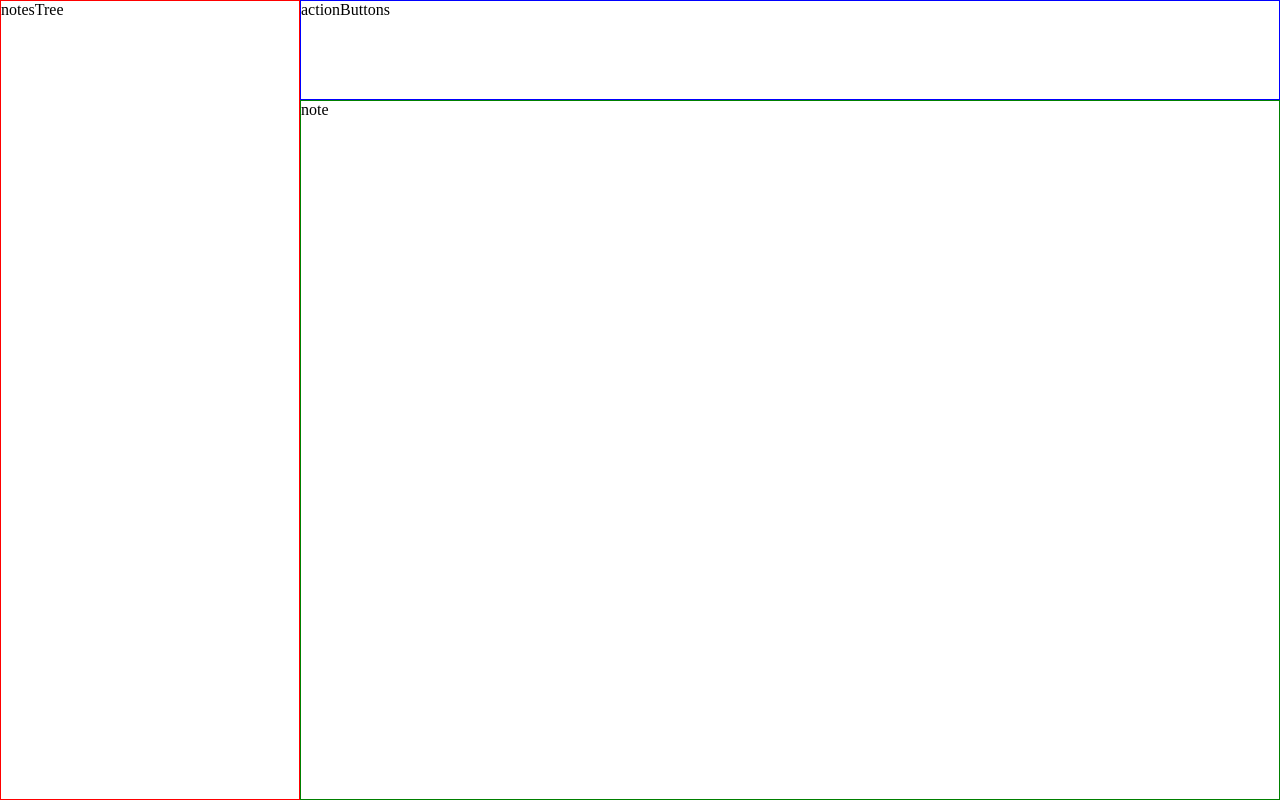
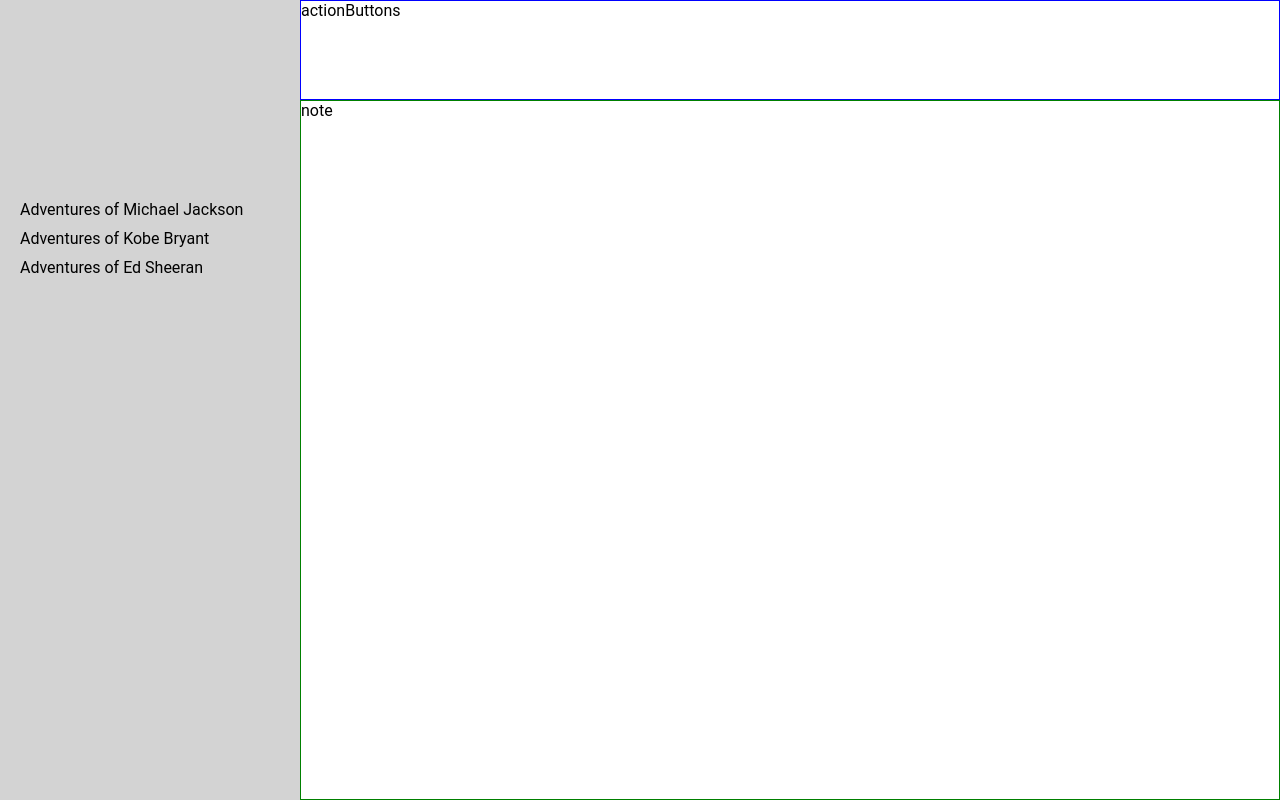
Before and after one commit to asanovarthur/react-strong-middle-app, a React (Create React App) app: page /#/dashboard in a window 1280 px wide. Built offline with nearby package versions, Linux system fonts and the light colour scheme.

Commit message:
= notes tree wip

```diff
--- a/src/assets/scss/App.scss
+++ b/src/assets/scss/App.scss
@@ -1,4 +1,7 @@
 body {
   margin: 0;
   padding: 0;
+  font-family: "Roboto", sans-serif;
+  font-weight: 400;
+  font-size: 16px;
 }
--- a/src/scenes/Dashboard/Dashboard.module.scss
+++ b/src/scenes/Dashboard/Dashboard.module.scss
@@ -6,8 +6,15 @@
   height: 100vh;
 
   .tree {
-    border: 1px solid red;
+    background-color: #d3d3d3;
+    padding: 200px 20px;
     grid-area: t;
+
+    .treeElement {
+      &:not(:last-of-type) {
+        margin-bottom: 10px;
+      }
+    }
   }
 
   .buttons {
--- a/src/scenes/Dashboard/Dashboard.tsx
+++ b/src/scenes/Dashboard/Dashboard.tsx
@@ -1,11 +1,12 @@
+import { ActionButtons, NoteContent, NotesTree } from "./components";
 import styles from "./Dashboard.module.scss";
 
 export const Dashboard = () => {
   return (
     <div className={styles.container}>
-      <div className={styles.tree}>notesTree</div>
-      <div className={styles.buttons}>actionButtons</div>
-      <div className={styles.note}>note</div>
+      <NotesTree />
+      <ActionButtons />
+      <NoteContent />
     </div>
   );
 };
--- /dev/null
+++ b/src/scenes/Dashboard/components/ActionButtons.tsx
@@ -0,0 +1,5 @@
+import styles from "../Dashboard.module.scss";
+
+export const ActionButtons = () => {
+  return <div className={styles.buttons}>actionButtons</div>;
+};
--- /dev/null
+++ b/src/scenes/Dashboard/components/NoteContent.tsx
@@ -0,0 +1,5 @@
+import styles from "../Dashboard.module.scss";
+
+export const NoteContent = () => {
+  return <div className={styles.note}>note</div>;
+};
--- /dev/null
+++ b/src/scenes/Dashboard/components/NotesTree.tsx
@@ -0,0 +1,18 @@
+import { useState, useEffect } from "react";
+import styles from "../Dashboard.module.scss";
+import { mockNotes } from "../mock";
+
+export const NotesTree = () => {
+  const [treeElements, setTreeElements] = useState<any>([]);
+
+  useEffect(() => {
+    const parentElements = mockNotes
+      .filter((note) => !note.parentId)
+      .sort((note1, note2) => note1.creationDate - note2.creationDate)
+      .map((note) => <div className={styles.treeElement}>{note.name}</div>);
+
+    setTreeElements(parentElements);
+  }, []);
+
+  return <div className={styles.tree}>{treeElements}</div>;
+};
--- /dev/null
+++ b/src/scenes/Dashboard/components/index.ts
@@ -0,0 +1,3 @@
+export * from "./ActionButtons";
+export * from "./NoteContent";
+export * from "./NotesTree";
--- /dev/null
+++ b/src/scenes/Dashboard/mock.ts
@@ -0,0 +1,60 @@
+// some note
+
+export const mockNote0 = {
+  id: 0,
+  name: "Adventures of Michael Jackson",
+  uri: "adventures-of-michael-jackson", // сделать функцию, которая будет генерировать uri по name?
+  parentId: null,
+  creationDate: 0, // количество миллисекунд (moment.valueOf())
+};
+
+export const mockNote1 = {
+  id: 1,
+  name: "Adventures of Kobe Bryant",
+  uri: "adventures-of-kobe-bryant",
+  parentId: null,
+  creationDate: 1,
+};
+
+export const mockNote2 = {
+  id: 2,
+  name: "Adventures of Ed Sheeran",
+  uri: "adventures-of-ed-sheeran",
+  parentId: null,
+  creationDate: 2,
+};
+
+export const mockNote3 = {
+  id: 3,
+  name: "Ed Sheeran about music",
+  uri: "ed-sheeran-about-music",
+  parentId: 2,
+  creationDate: 3,
+};
+
+export const mockNote4 = {
+  id: 4,
+  name: "Ed Sheeran's school years",
+  uri: "ed-sheerans-school-years",
+  parentId: 2,
+  creationDate: 4,
+};
+
+export const mockNotes = [mockNote0, mockNote1, mockNote2, mockNote3, mockNote4];
+
+// some content block
+
+export enum ContentType {
+  TEXT = "TEXT",
+  IMAGE = "IMAGE",
+  VIDEO = "VIDEO",
+  TABLE = "TABLE",
+  LINK = "LINK",
+}
+
+export const contentBlock = {
+  id: 0,
+  noteId: 0,
+  type: ContentType.TEXT,
+  value: "Some text about Michael Jackson",
+};
```
